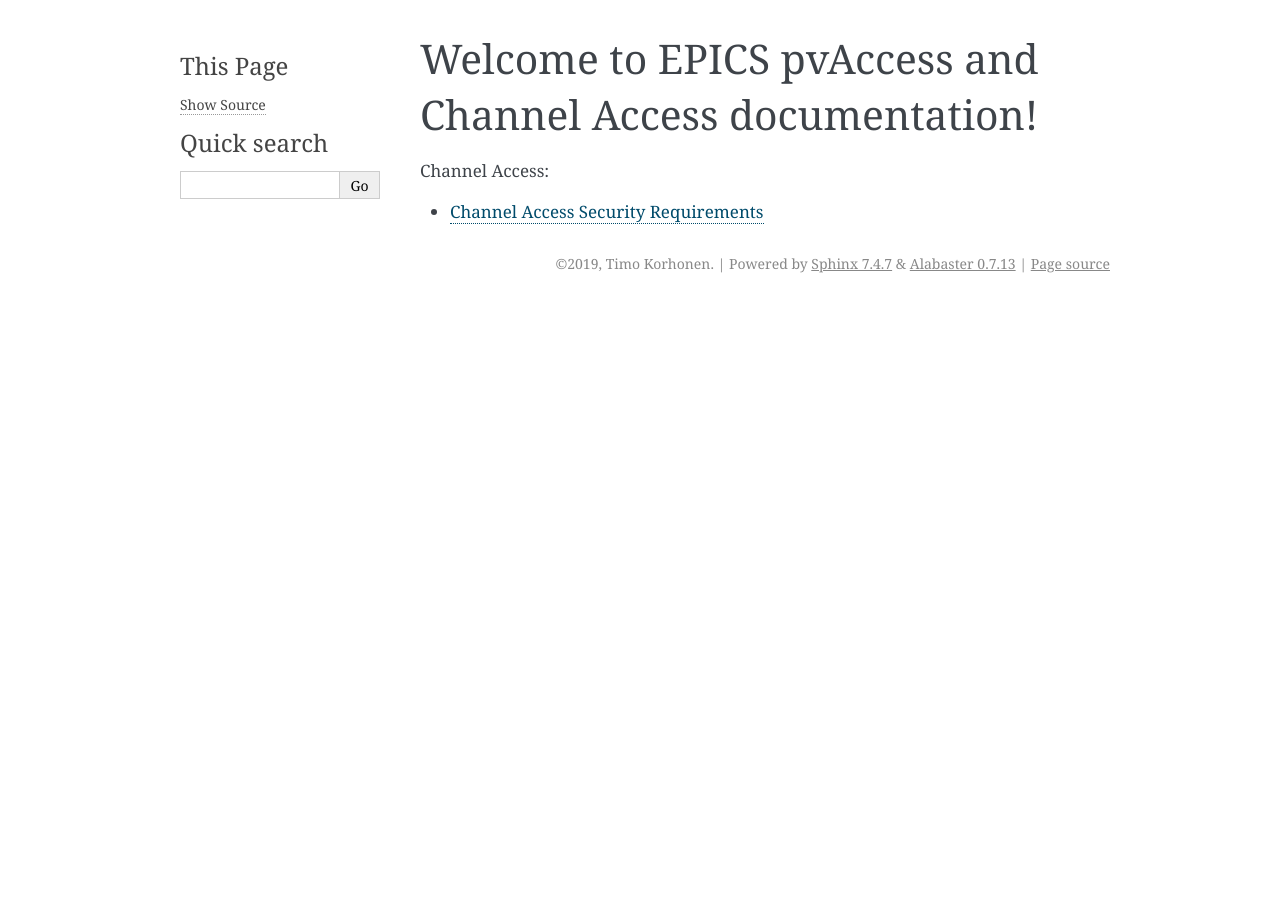
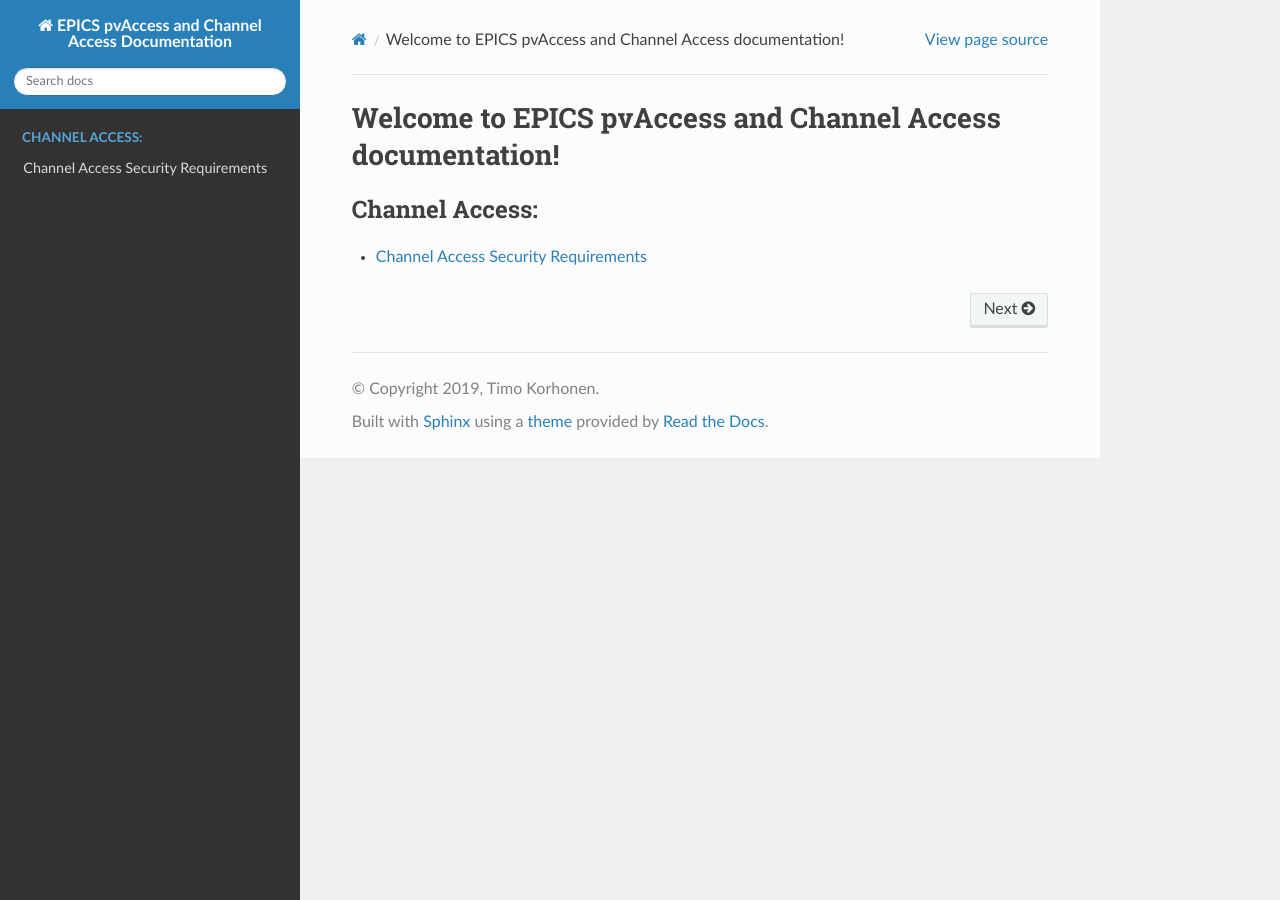
Before and after one commit to ttkorhonen/myDocument, a Sphinx documentation site: the page built from docs/index.rst, in a window 1280 px wide. Built offline with Sphinx 7.4.7 and the Read the Docs theme 2.0.0, drawn with Linux system fonts in a browser that asks for light colours.

Commit message:
changed theme to rtd.

```diff
--- a/docs/conf.py
+++ b/docs/conf.py
@@ -44,9 +44,16 @@ exclude_patterns = ['_build', 'Thumbs.db', '.DS_Store']
 # The theme to use for HTML and HTML Help pages.  See the documentation for
 # a list of builtin themes.
 #
-html_theme = 'alabaster'
+html_theme = 'sphinx_rtd_theme'
 
 # Add any paths that contain custom static files (such as style sheets) here,
 # relative to this directory. They are copied after the builtin static files,
 # so a file named "default.css" will overwrite the builtin "default.css".
 html_static_path = ['_static']
+
+master_doc = 'index'
+
+html_theme_options = {
+    'logo_only': False,
+}
+html_logo = ""
```
